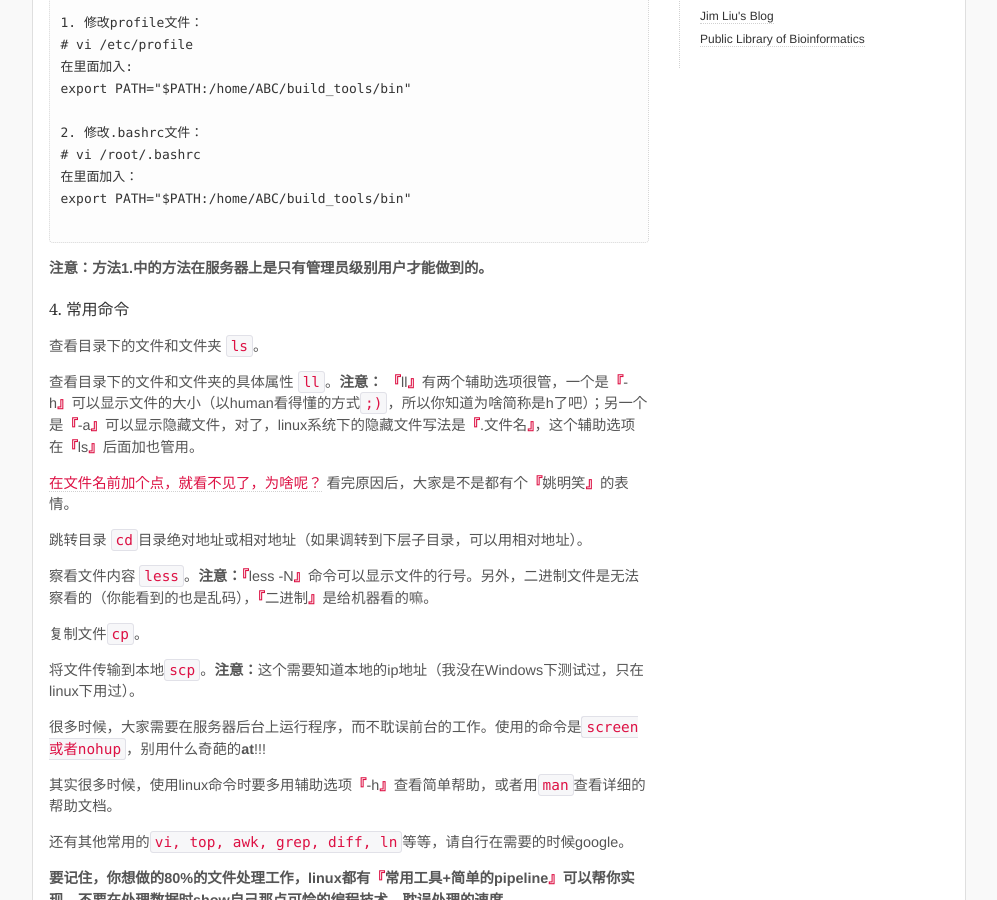
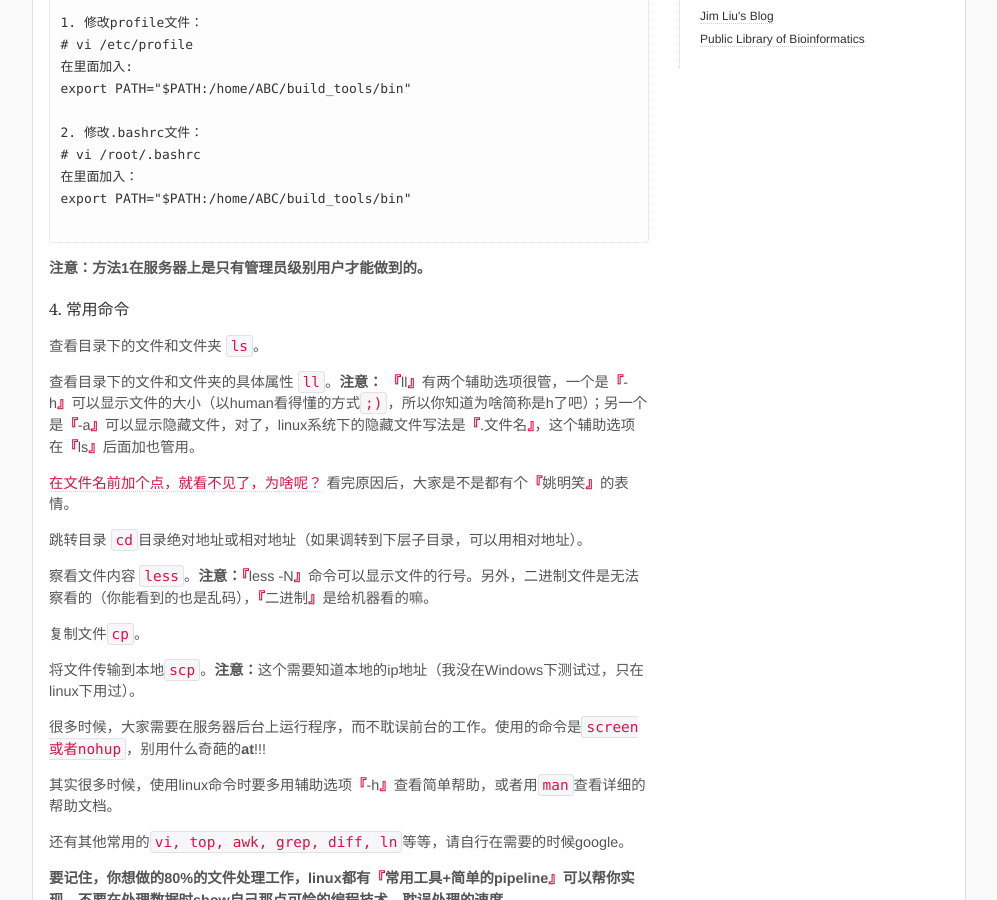
Before and after one commit to yulijia/cn, a Jekyll site: the page built from _posts/2012-12-27-linux-note.md, in a window 1280 px wide and 900 px high, scrolled down 1327 px. Shown: the whole window, without its empty margins (141-1138 px from the left). Built offline with Jekyll 4.4.1, drawn with Linux system fonts in a browser that asks for light colours; comment, search, counter and statistics services are not loaded.

Commit message:
show changes

```diff
--- a/_posts/2012-12-27-linux-note.md
+++ b/_posts/2012-12-27-linux-note.md
@@ -54,7 +54,7 @@ export PATH="$PATH:/home/ABC/build_tools/bin"
 </code></pre>
 
 
-**注意：方法1.中的方法在服务器上是只有管理员级别用户才能做到的。**
+**注意：方法1在服务器上是只有管理员级别用户才能做到的。**
 
 ####4. 常用命令
 
```
